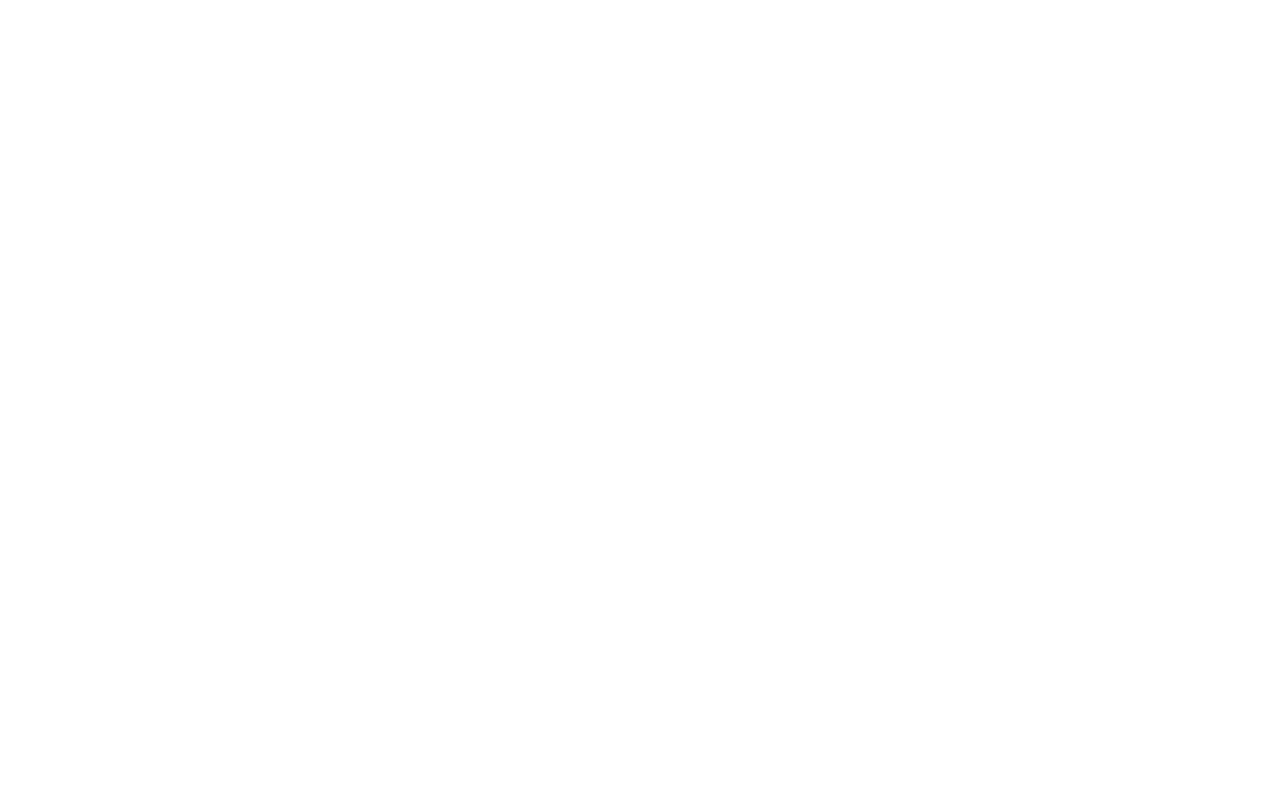
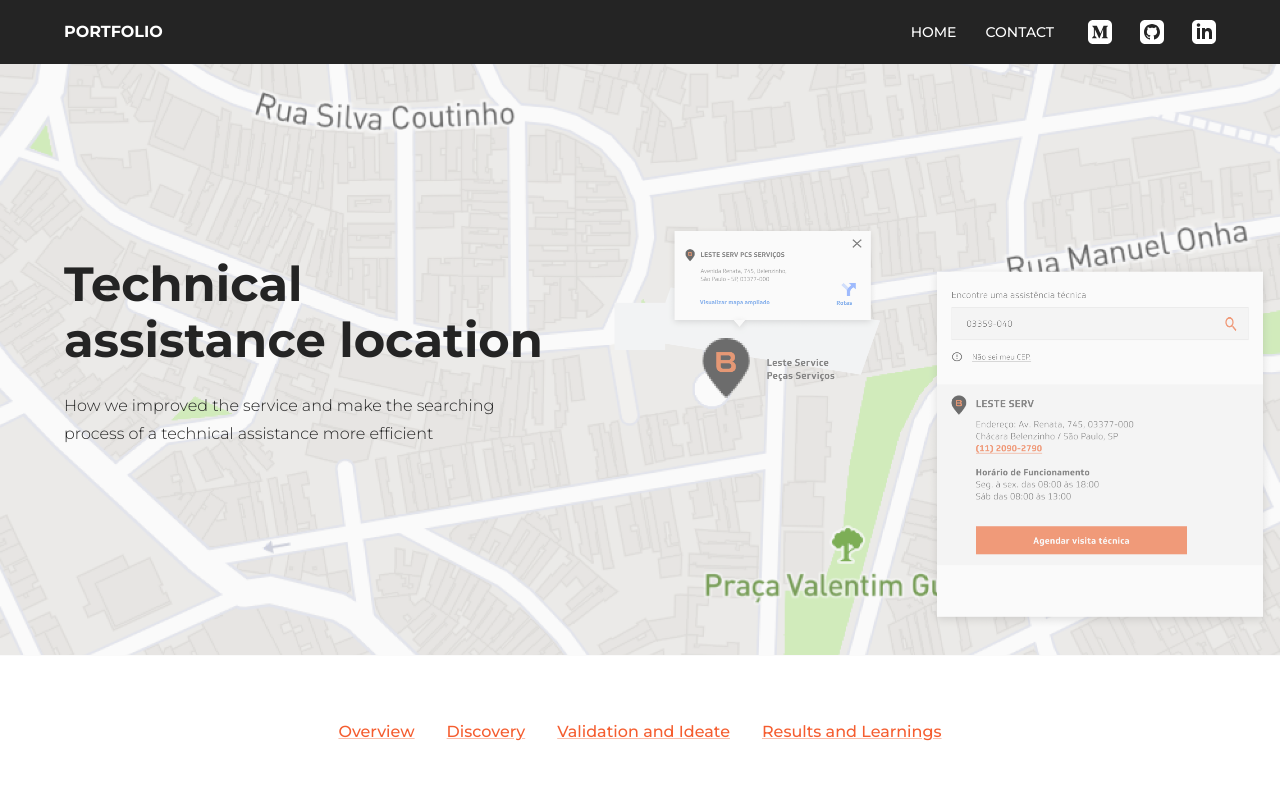
Before and after one commit to victoriamorais/portfolio, a React (Vite) app: page /work/brastemp-experience in a window 1280 px wide. Before the commit this address had no page. Shown: the top 800 px of the page. Built offline with nearby package versions, Linux system fonts and the light colour scheme.

Commit message:
reorganize work folders

```diff
--- a/src/components/AppRouter.tsx
+++ b/src/components/AppRouter.tsx
@@ -3,7 +3,7 @@
 import ScrollTop from './ScrollTop'
 import Home from '../pages/Home'
 import Contact from '../pages/Contact'
-import BrastempExperience from '../pages/BrastempExperience'
+import BrastempExperience from '../pages/work/BrastempExperience'
 
 export default function AppRouter() {
   return (
@@ -12,7 +12,7 @@
       <Routes>
         <Route path="/" element={<Home />} />
         <Route path="contact" element={<Contact />} />
-        <Route path="brastemp-experience" element={<BrastempExperience />} />
+        <Route path="work/brastemp-experience" element={<BrastempExperience />} />
       </Routes>
     </Router>
   )
--- a/src/components/ContentNavbar.tsx
+++ b/src/components/ContentNavbar.tsx
@@ -23,8 +23,8 @@
       pt: 8,
       pb: 9,
     }}>
-      {items.map((item) => (
-        <NavbarLink color="primary" typography="body1">{item.label}</NavbarLink>
+      {items.map((item, index) => (
+        <NavbarLink key={index} color="primary" typography="body1">{item.label}</NavbarLink>
       ))}
     </Box>
   )
--- a/src/components/PageNavbar.tsx
+++ b/src/components/PageNavbar.tsx
@@ -32,7 +32,7 @@
             },
           })} id="btnWork">Home</Button>
           <Button component={Link} to="/contact" color="inherit" sx={(theme) => ({
-            mr: .75,
+            mr: 1.5,
             ml: .75,
             '&:hover': {
               bgcolor: alpha(theme.palette.common.white, .3),
--- a/src/components/WorkSection.tsx
+++ b/src/components/WorkSection.tsx
@@ -2,7 +2,7 @@
 
 import ProjectCard from './ProjectCard'
 
-import BastempCover from '../images/projects/brastemp-cover.png'
+import BrastempThumb from '../images/projects/brastemp-experience/thumb.png'
 import VuptCover from '../images/projects/vupt-cover.png'
 import SkillAssessmentCover from '../images/projects/skillassessment-cover.png'
 
@@ -17,10 +17,10 @@
             title="Brastemp Experience"
             description="Most recently activities I participated working at whirlpool's Brastemp brand improving the customer experience."
             role="Product Designer"
-            imgSrc={BastempCover}
+            imgSrc={BrastempThumb}
             imgAlt="Brastemp cover"
             imgPos="right"
-            href="/brastemp-experience"
+            href="/work/brastemp-experience"
           />
           <ProjectCard
             company="Validation concept"
--- a/src/pages/BrastempExperience.tsx
+++ b/src/pages/work/BrastempExperience.tsx
@@ -1,13 +1,13 @@
 import { Container, Grid, Paper, Stack, Typography } from '@mui/material'
 import { createTheme, responsiveFontSizes, ThemeProvider } from '@mui/material/styles'
 
-import PageWrapper from '../components/PageWrapper'
-import ProjectCover from '../components/ProjectCover'
-import ContentNavbar from '../components/ContentNavbar'
+import PageWrapper from '../../components/PageWrapper'
+import ProjectCover from '../../components/ProjectCover'
+import ContentNavbar from '../../components/ContentNavbar'
 
-import Cover from '../images/projects/brastemp-experience/cover.png'
+import Cover from '../../images/projects/brastemp-experience/cover.png'
 
-import brastempTheme from '../theme/brastemp'
+import brastempTheme from '../../theme/brastemp'
 
 let theme = createTheme(brastempTheme)
 theme = responsiveFontSizes(theme)
@@ -26,13 +26,13 @@
           anchorId: 'overview',
         }, {
           label: 'Discovery',
-          anchorId: '',
+          anchorId: 'discovery',
         }, {
           label: 'Validation and Ideate',
-          anchorId: '',
+          anchorId: 'validationAndIdeate',
         }, {
           label: 'Results and Learnings',
-          anchorId: '',
+          anchorId: 'resultsAndLearnings',
         }]} />
         <Container>
           <Stack spacing={8}>
```
Also changed, not shown: src/images/projects/brastemp-experience/thumb.png (renamed from src/images/projects/brastemp-cover.png).
